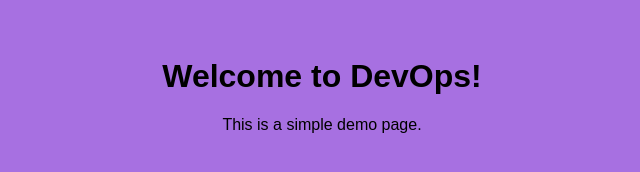
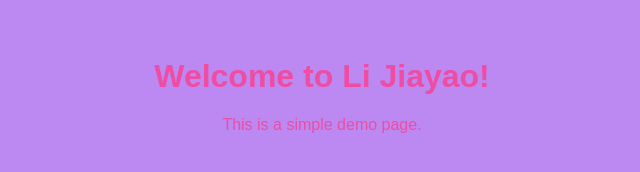
Before and after one commit to LiJiayuan1223/FirstGitHubProject, a plain HTML site: page index.html in a window 1280 px wide. Shown: the whole page, without its empty margins (318-958 px from the left). Drawn offline with Linux system fonts and the light colour scheme.

Commit message:
adding code to index.html

```diff
--- a/index.html
+++ b/index.html
@@ -5,11 +5,12 @@
 <meta charset="UTF-8">
 <meta name="viewport" content="width=device-width,
 initial-scale=1.0">
-<title>DevOps Demo Demo</title>
+<title>Li Jiayao Demo Demo</title>
 
 <style>
 body {
-background-color: #a770e1;
+background-color: #bb89f1;
+color: rgb(239, 76, 163);
 font-family: Arial, sans-serif;
 text-align: center;
 padding: 50px;
@@ -17,7 +18,7 @@ padding: 50px;
 </style>
 </head>
 <body>
-<h1>Welcome to DevOps!</h1>
+<h1>Welcome to Li Jiayao!</h1>
 
 <p>This is a simple demo page.</p>
 </body>
```
